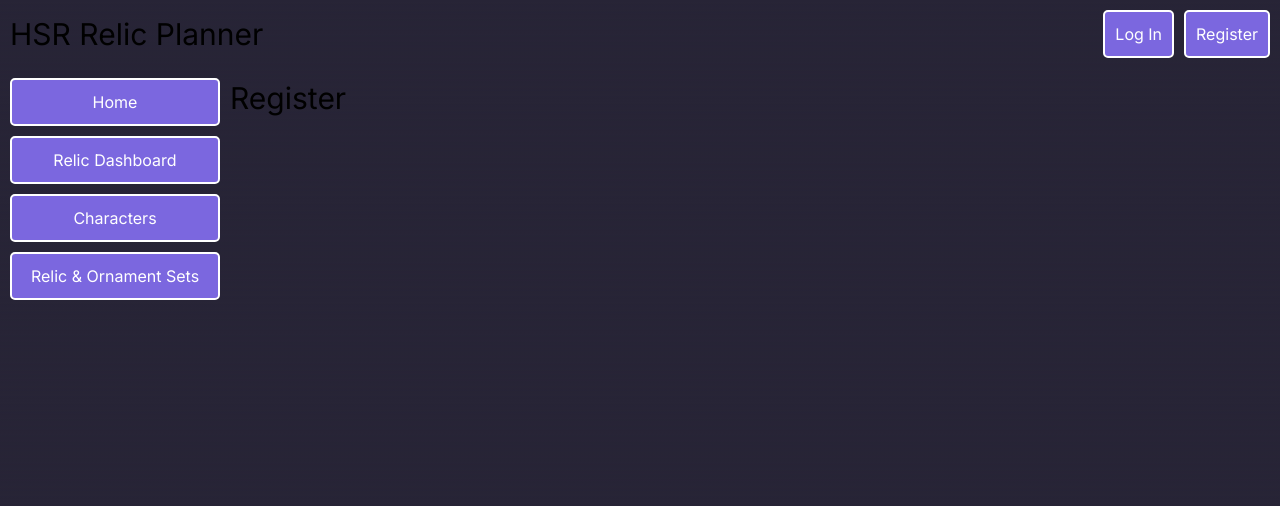
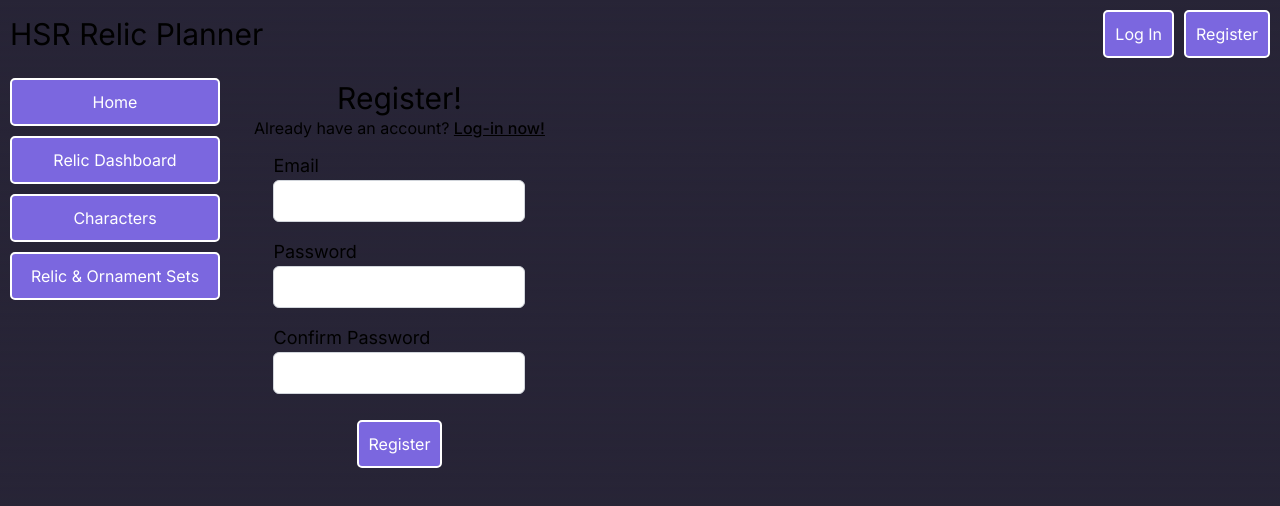
Before and after one commit to pkwlo/hsr-relic-planner, a Next.js app: page /register in a window 1280 px wide. Shown: the top 506 px of the page. Built offline with nearby package versions, Linux system fonts and the light colour scheme.

Commit message:
edit tailwing

```diff
--- a/app/log-in/page.tsx
+++ b/app/log-in/page.tsx
@@ -15,7 +15,7 @@ export default function Home() {
       <main className="flex flex-row">
         <Sidebar />
         <div className="flex flex-col px-6 p-3 items-center">
-          <h3 className="text-3xl">Log-in to access your data!</h3>
+          <h3 className="text-3xl">Log-in!</h3>
           <p>
             {"Don't have an account?"}{" "}
             <a href="/register" style={{ fontWeight: 500 }}>
--- a/app/register/page.tsx
+++ b/app/register/page.tsx
@@ -3,6 +3,7 @@
 import React from "react";
 import Sidebar from "@/components/Sidebar";
 import Header from "@/components/Header";
+import Button from "@/components/Button";
 
 export default function Home() {
   return (
@@ -10,12 +11,60 @@ export default function Home() {
       <Header />
       <main className="flex flex-row">
         <Sidebar />
-        <div className="flex flex-col">
-          <div className="flex flex-row justify-center py-3">
-            <h3 className="text-3xl">Register</h3>
+        <div className="flex flex-col items-center p-3 px-6">
+          <h3 className="text-3xl">Register!</h3>
+          <p>
+            {"Already have an account?"}{" "}
+            <a href="/log-in" style={{ fontWeight: 500 }}>
+              <u>Log-in now!</u>
+            </a>
+          </p>
+          <div className="flex flex-col pt-3">
+            <label htmlFor="email" className="text-lg">
+              Email
+            </label>
+            <input
+              type="email"
+              id="email"
+              name="email"
+              className="p-2 border border-gray-300 rounded-md"
+              style={{
+                marginBottom: "1rem",
+                color: "#272436",
+              }}
+            />
           </div>
+          <div className="flex flex-col">
+            <label htmlFor="password" className="text-lg">
+              Password
+            </label>
+            <input
+              type="password"
+              id="password"
+              name="password"
+              className="p-2 border border-gray-300 rounded-md"
+              style={{ marginBottom: "1rem", color: "#272436" }}
+            />
+          </div>
+          <div className="flex flex-col">
+            <label htmlFor="confirm-password" className="text-lg">
+              Confirm Password
+            </label>
+            <input
+              type="password"
+              id="confirm-password"
+              name="confirm-password"
+              className="p-2 border border-gray-300 rounded-md"
+              style={{ marginBottom: "1rem", color: "#272436" }}
+            />
+          </div>
+          <Button text={"Register"} onClick={() => register(email, password)} />
         </div>
       </main>
     </>
   );
+
+  const register = async (email: string, password: string) => {
+    // Register logic here
+  };
 }
```
